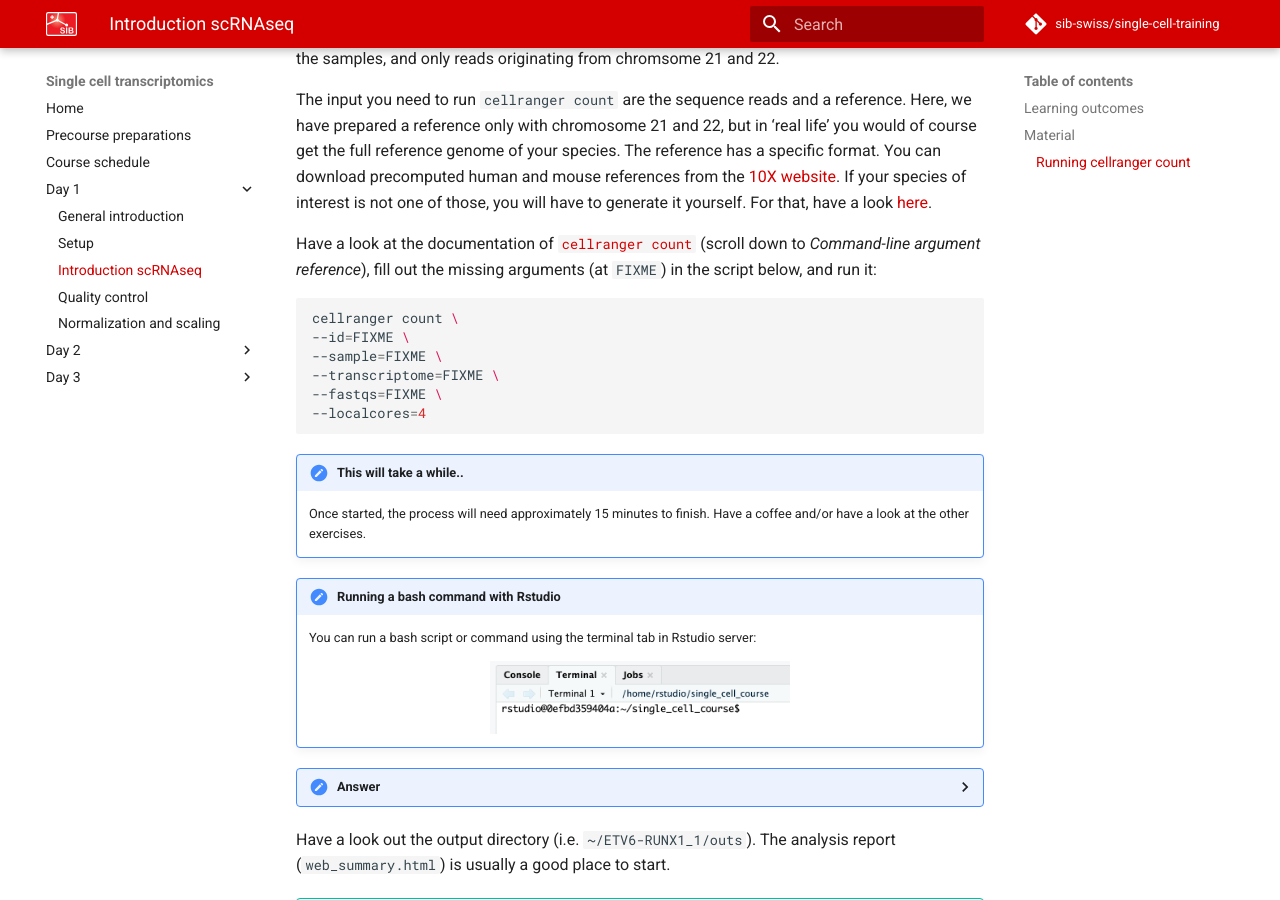
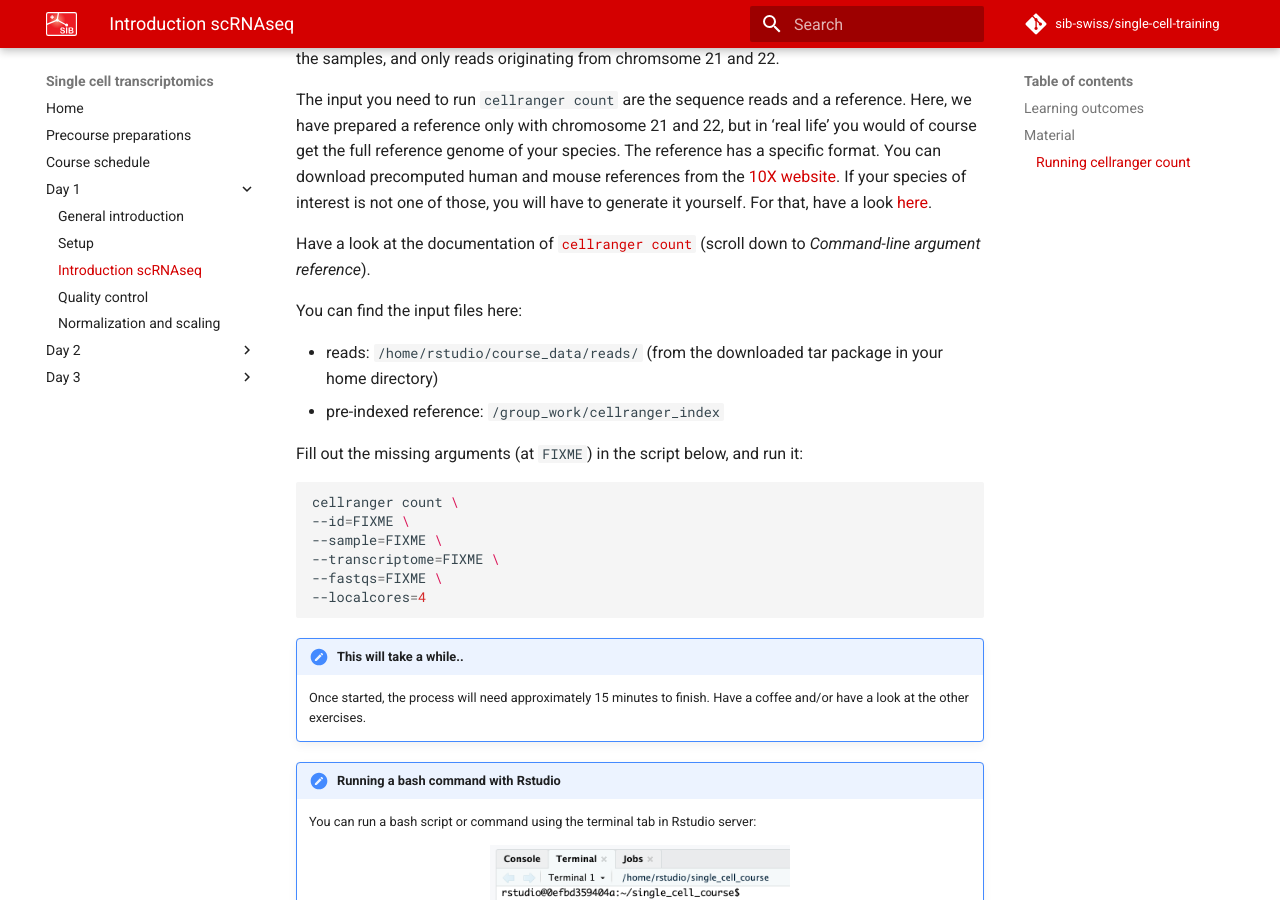
Before and after one commit to sib-swiss/single-cell-training, an MkDocs documentation site: the page built from docs/day1/introduction_scrnaseq.md, in a window 1280 px wide and 900 px high, scrolled down 1093 px. Built offline with MkDocs 1.6.1 and Material for MkDocs 9.7.7, drawn with Linux system fonts in a browser that asks for light colours; comment, search, counter and statistics services are not loaded; the version menu is left out.

Commit message:
improves cellranger exercise

````diff
--- a/docs/day1/introduction_scrnaseq.md
+++ b/docs/day1/introduction_scrnaseq.md
@@ -31,7 +31,14 @@ Have a look in the directory `course_data/reads` and `reference`. In the `reads`
 
 The input you need to run `cellranger count` are the sequence reads and a reference. Here, we have prepared a reference only with chromosome 21 and 22, but in 'real life' you would of course get the full reference genome of your species. The reference has a specific format. You can download precomputed human and mouse references from the [10X website](https://support.10xgenomics.com/single-cell-gene-expression/software/downloads/latest). If your species of interest is not one of those, you will have to generate it yourself. For that, have a look [here](https://support.10xgenomics.com/single-cell-gene-expression/software/pipelines/latest/using/tutorial_mr).
 
-Have a look at the documentation of [`cellranger count`](https://support.10xgenomics.com/single-cell-gene-expression/software/pipelines/latest/using/count) (scroll down to *Command-line argument reference*), fill out the missing arguments (at `FIXME`) in the script below, and run it:
+Have a look at the documentation of [`cellranger count`](https://support.10xgenomics.com/single-cell-gene-expression/software/pipelines/latest/using/count) (scroll down to *Command-line argument reference*).
+
+You can find the input files here:
+
+- reads: `/home/rstudio/course_data/reads/` (from the downloaded tar package in your home directory)
+- pre-indexed reference: `/group_work/cellranger_index`
+
+Fill out the missing arguments (at `FIXME`) in the script below, and run it:
 
 ```sh
 cellranger count \
@@ -56,8 +63,8 @@ cellranger count \
     cellranger count \
     --id=ETV6-RUNX1_1 \
     --sample=ETV6-RUNX1_1 \
-    --transcriptome=cellranger_index \
-    --fastqs=course_data/reads \
+    --transcriptome=/group_work/cellranger_index \
+    --fastqs=/home/rstudio/course_data/reads/ \
     --localcores=4
     ```
 
````
